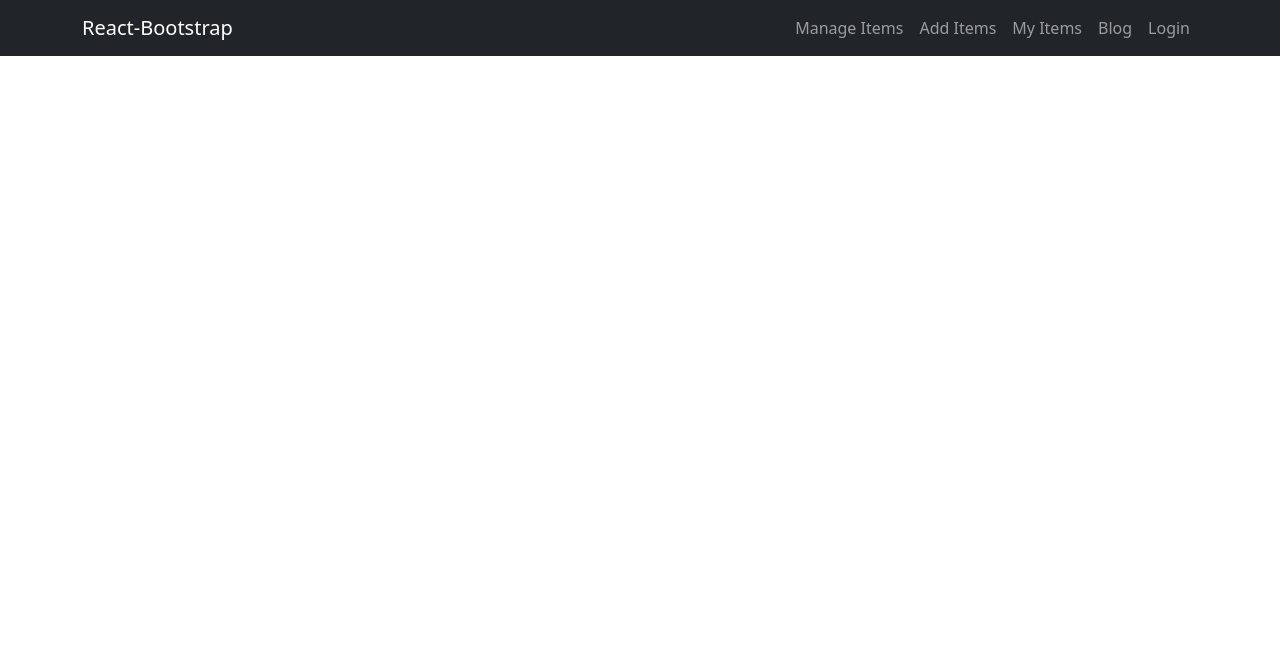
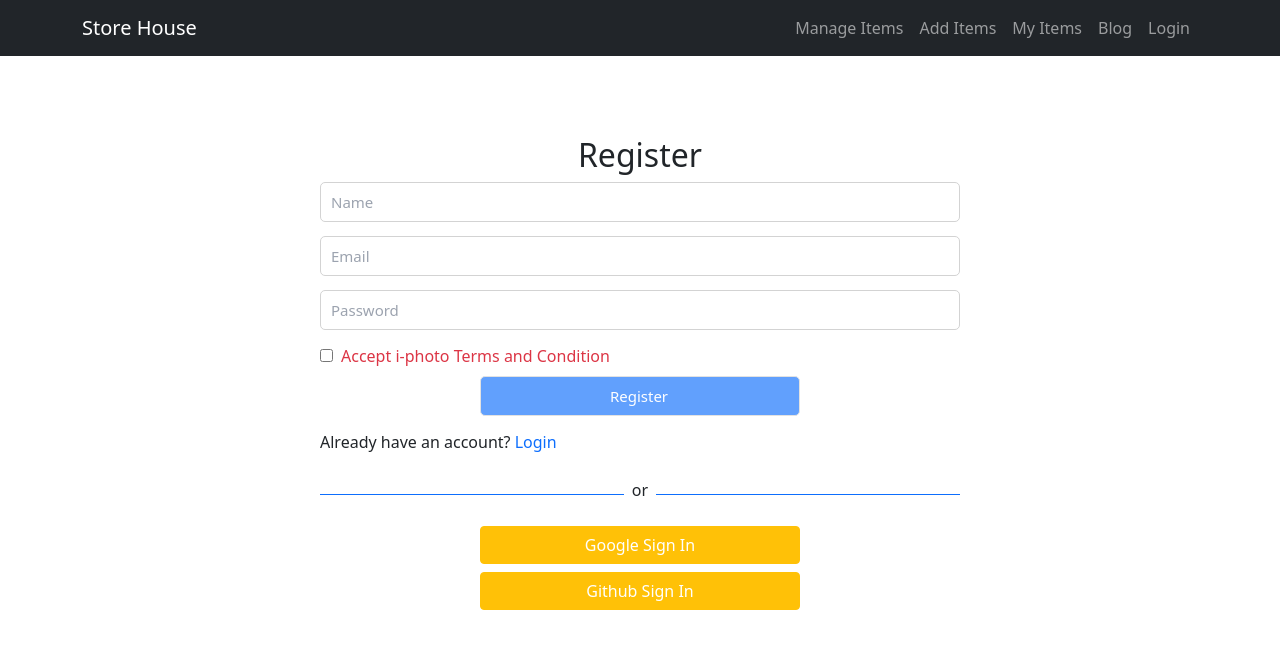
Before and after one commit to 52atiq/store-house-client, a React (Create React App) app: page /register in a window 1280 px wide. Shown: the top 648 px of the page. Built offline with nearby package versions, Linux system fonts and the light colour scheme; no server answers.

Commit message:
login set

```diff
--- a/package.json
+++ b/package.json
@@ -14,6 +14,7 @@
     "react-firebase-hooks": "^5.0.3",
     "react-router-dom": "^6.3.0",
     "react-scripts": "5.0.1",
+    "react-toastify": "^9.0.1",
     "web-vitals": "^2.1.4"
   },
   "scripts": {
--- a/src/App.js
+++ b/src/App.js
@@ -1,6 +1,9 @@
 
 import { Route, Routes } from 'react-router-dom';
 import './App.css';
+import Login from './Components/Auth/Login/Login';
+import Register from './Components/Auth/Register/Register';
+import Blog from './Components/Blog/Blog';
 import Home from './Components/Home/Home/Home';
 import ManageInventory from './Components/Inventory/ManageInventory/ManageInventory';
 import Header from './Components/Shared/Header/Header';
@@ -12,6 +15,9 @@ function App() {
    <Routes>
    <Route path='/' element={<Home> </Home>}></Route>
    {/* <Route path='/inventory/:inventoryId' element={<ManageInventory> </ManageInventory>}></Route> */}
+   <Route path='/login' element={<Login> </Login>}></Route>
+   <Route path='/register' element={<Register></Register>}></Route>
+   <Route path='/blog'  element={<Blog></Blog>}></Route>
    </Routes>
    </>
 
--- a/src/Components/Auth/Login/Login.js
+++ b/src/Components/Auth/Login/Login.js
@@ -1,10 +1,82 @@
-import React from 'react';
+import React, { useRef } from 'react';
+import { Button, Form } from 'react-bootstrap';
+import { useSendPasswordResetEmail, useSignInWithEmailAndPassword } from 'react-firebase-hooks/auth';
+import { Link, useLocation, useNavigate } from 'react-router-dom';
+import { toast, ToastContainer } from 'react-toastify';
+import { auth } from '../../../Firebase/Firebase.init';
+import Loading from '../../Shared/Loading/Loading';
+import SocialLogin from '../SocialLogin/SocialLogin';
 
 const Login = () => {
+    const emailRef = useRef('');
+    const passwordRef = useRef('');
+    const navigate = useNavigate();
+    const location = useLocation();
+    let errorElement;
+    let from = location.state?.from?.pathname || "/";
+
+    const [signInWithEmailAndPassword,user,loading,error,] = useSignInWithEmailAndPassword(auth);
+    const [sendPasswordResetEmail, sending] = useSendPasswordResetEmail(auth);
+
+    if(loading || sending){
+      return <Loading> </Loading>
+    }
+
+    if(user){
+      // navigate('/home')
+      navigate(from, { replace: true });
+    }
+    if (error ) {
+
+      errorElement  =   <p className="text-danger">Error: {error?.message} </p>
+
+
+    }
+
+    const handleSubmit = (event) =>{
+     event.preventDefault();
+     const email = emailRef.current.value;
+     const password = passwordRef.current.value;
+    //  console.log(email, password);
+    signInWithEmailAndPassword(email, password)
+    }
+
+    const navigateRegister = event =>{
+      navigate('/register');
+    }
+    const resetPassword =async () =>{
+      const email = emailRef.current.value;
+     if(email){
+      await sendPasswordResetEmail(email);
+      toast('Sent email');
+     } else{
+       toast('Please Enter Your Email ')
+     }
+
+    }
     return (
-        <div>
+        <div className="container w-50 mx-auto mt-20">
+        <h2 className="text-center mt-3">Login</h2>
+        <Form onSubmit={handleSubmit}>
+          <Form.Group className="mb-3" controlId="formBasicEmail">
+            <Form.Control ref={emailRef} type="email" placeholder="Email"  required/>
+          </Form.Group>
 
-        </div>
+          <Form.Group className="mb-3" controlId="formBasicPassword">
+            <Form.Control ref={passwordRef} type="password" placeholder="Password" required />
+          </Form.Group>
+
+
+          <Button variant="primary w-50 mx-auto d-block mb-2" type="submit">
+           Login
+          </Button>
+        </Form>
+     {errorElement}
+      <p>New to i-photo? <Link to='/register' className="text-primary text-decoration-none" onClick={navigateRegister}>Please Register </Link></p>
+      <p>Forget Password? <button  className=" text-primary text-decoration-none" onClick={resetPassword}>Reset Password  </button></p>
+        <SocialLogin> </SocialLogin>
+        <ToastContainer />
+      </div>
     );
 };
 
--- /dev/null
+++ b/src/Components/Auth/Register/Register.css
@@ -0,0 +1,14 @@
+.register-form{
+    margin: 0 auto;
+    width: 50%;
+}
+.register-form input:not([type=checkbox]){
+    display: block;
+    width: 100%;
+    height: 40px;
+    border-radius: 5px;
+    border: 1px solid lightgray;
+    padding-left: 10px;
+    font-size: 15px;
+    margin-bottom: 14px;
+}
--- a/src/Components/Auth/Register/Register.js
+++ b/src/Components/Auth/Register/Register.js
@@ -0,0 +1,73 @@
+import React, { useState } from 'react';
+import { useCreateUserWithEmailAndPassword, useUpdateProfile } from 'react-firebase-hooks/auth';
+import { Link, useNavigate } from 'react-router-dom';
+import { auth } from '../../../Firebase/Firebase.init';
+import Loading from '../../Shared/Loading/Loading';
+import SocialLogin from '../SocialLogin/SocialLogin';
+import './Register.css'
+
+const Register = () => {
+    const [agree, setAgree] = useState(false);
+
+    const [createUserWithEmailAndPassword, user, loading,  error, ] =
+     useCreateUserWithEmailAndPassword(auth, {sendEmailVerification:true});
+
+     const [updateProfile, updating, updateError] = useUpdateProfile(auth);
+
+
+    const navigate = useNavigate();
+    const navigateLogin = () =>{
+        navigate('/login')
+    }
+    if(loading || updating){
+        return <Loading> </Loading>
+    }
+
+
+    if(user){
+        // navigate('/home')
+        console.log('user', user);
+    }
+
+    const handleRegister = async ( event) => {
+        event.preventDefault();
+        const name = event.target.name.value;
+        const email = event.target.email.value;
+        const password = event.target.password.value;
+        // const agree = event.target.terms.checked;
+        // if(agree){
+      await  createUserWithEmailAndPassword(email, password)
+      await updateProfile({ displayName: name });
+      console.log('Updated profile');
+      navigate('/home')
+        // }
+    }
+    return (
+        <div className='mt-20'>
+        <div className='register-form '>
+           <h2 className='text-center'> Register </h2>
+
+               <form onSubmit={handleRegister}>
+                    <input type="text" name="name" id="" placeholder='Name' />
+
+                    <input type="email" name="email" id="" placeholder='Email' required />
+
+                    <input type="password" name="password" id="" placeholder='Password' required />
+
+                    <input onClick={() =>setAgree(!agree)} type="checkbox" name="terms" id="terms" />
+                    <label className={agree ? 'ps-2 text-primary': ' ps-2 text-danger'} htmlFor="terms">Accept i-photo Terms and Condition</label>
+
+                    <input
+                    disabled={!agree}
+                    className='w-50 mx-auto btn btn-primary mt-2' type="submit" value="Register" />
+                </form>
+
+                <p>Already have an account? <Link to='/login' className="text-primary text-decoration-none" onClick={navigateLogin}> Login</Link></p>
+                <SocialLogin> </SocialLogin>
+
+        </div>
+        </div>
+    );
+};
+
+export default Register;
--- /dev/null
+++ b/src/Components/Auth/SocialLogin/SocialLogin.js
@@ -0,0 +1,56 @@
+import React from 'react';
+import { useSignInWithGithub, useSignInWithGoogle } from 'react-firebase-hooks/auth';
+import { useNavigate } from 'react-router-dom';
+import { auth } from '../../../Firebase/Firebase.init';
+import Loading from '../../Shared/Loading/Loading';
+
+const SocialLogin = () => {
+    const [signInWithGoogle, user, loading, error] = useSignInWithGoogle(auth);
+    const [signInWithGithub, userGithub, loadingGithub, errorGithub] = useSignInWithGithub(auth);
+     const navigate = useNavigate();
+   let errorElement;
+
+    if(loading || loadingGithub){
+      return <Loading> </Loading>
+    }
+
+    if (error || errorGithub) {
+
+      errorElement  =   <p className="text-danger">Error: {error?.message} {errorGithub?.message}</p>
+
+
+    }
+
+    if(user || userGithub){
+      navigate('/home')
+    }
+    return (
+        <div>
+
+        <div className="d-flex align-items-center">
+          <div style={{ height: "1px" }} className="bg-primary w-50"></div>
+          <p className="mt-2 px-2">or</p>
+          <div style={{ height: "1px" }} className="bg-primary w-50"></div>
+        </div>
+        {errorElement}
+        <div>
+            <div className="">
+            <button
+            onClick={ () => signInWithGoogle()}
+             className=" btn btn-warning w-50 d-block mx-auto my-2 font-medium ">
+               {/* <img  src={google} alt="" /> */}
+               <span className="text-white">  Google Sign In </span>
+            </button>
+            </div>
+            <button
+            onClick={ () => signInWithGithub()}
+             className="btn btn-warning w-50 d-block mx-auto">
+               {/* <img  src={github} alt="" /> */}
+               <span className="px-2 text-white">  Github Sign In </span>
+            </button>
+        </div>
+      </div>
+    );
+};
+
+export default SocialLogin;
--- /dev/null
+++ b/src/Components/Blog/Blog.js
@@ -0,0 +1,11 @@
+import React from 'react';
+
+const Blog = () => {
+    return (
+        <div>
+            <h2>My Blog </h2>
+        </div>
+    );
+};
+
+export default Blog;
--- a/src/Components/Shared/Header/Header.js
+++ b/src/Components/Shared/Header/Header.js
@@ -14,7 +14,7 @@ const Header = () => {
         <div>
             <Navbar collapseOnSelect expand="lg" bg="dark" variant="dark">
   <Container>
-  <Navbar.Brand href="#home">React-Bootstrap</Navbar.Brand>
+  <Navbar.Brand href="/">Store House </Navbar.Brand>
   <Navbar.Toggle aria-controls="responsive-navbar-nav" />
   <Navbar.Collapse id="responsive-navbar-nav">
     <Nav className="me-auto">
--- a/src/Components/Shared/Loading/Loading.js
+++ b/src/Components/Shared/Loading/Loading.js
@@ -0,0 +1,12 @@
+import React from 'react';
+import { Spinner } from 'react-bootstrap';
+
+const Loading = () => {
+    return (
+        <div className='w-100 d-flex justify-content-center align-items-center h-[300px]'>
+             <Spinner animation="border" variant="success" />
+        </div>
+    );
+};
+
+export default Loading;
```
Also changed, not shown: 1 other file (tests, documents, lock files or other folders).
